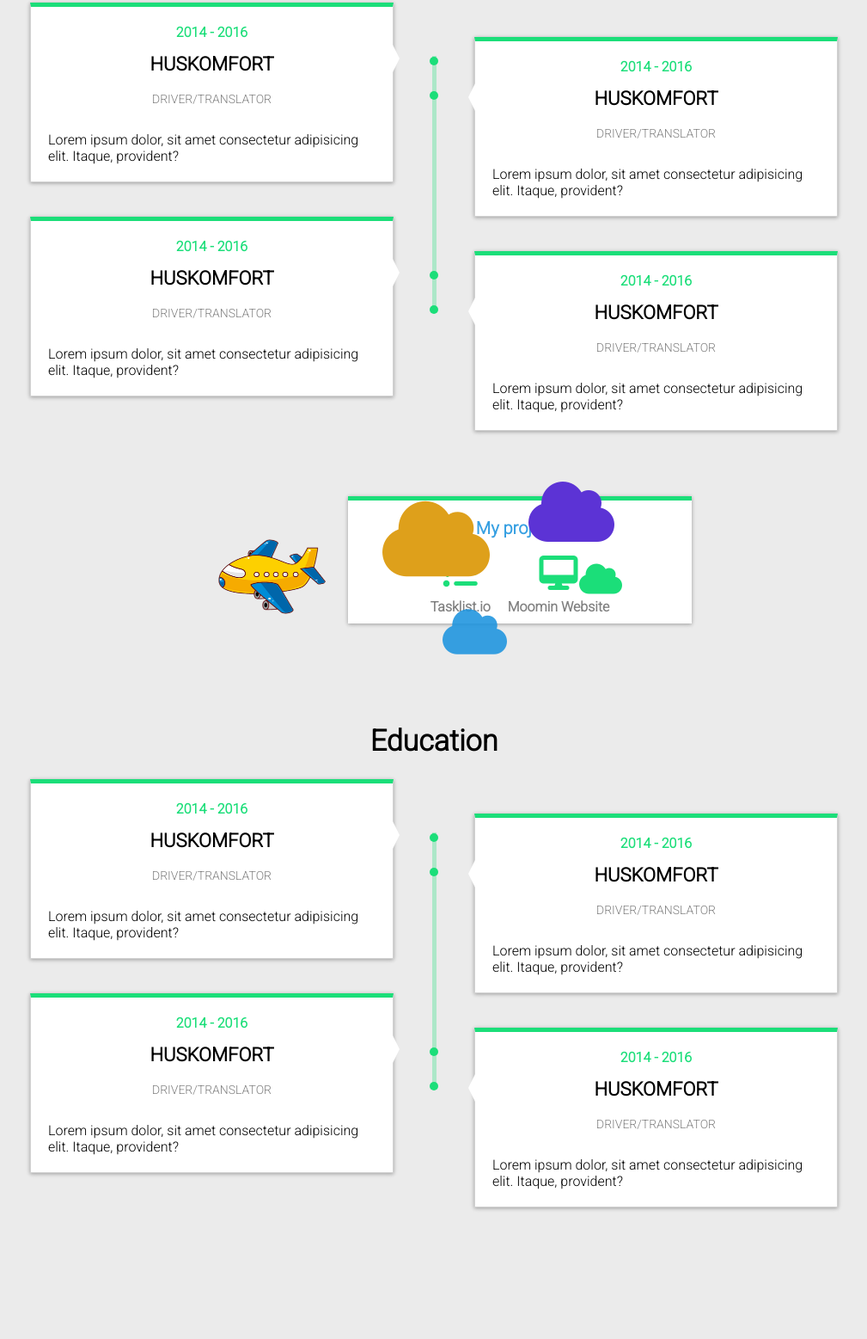
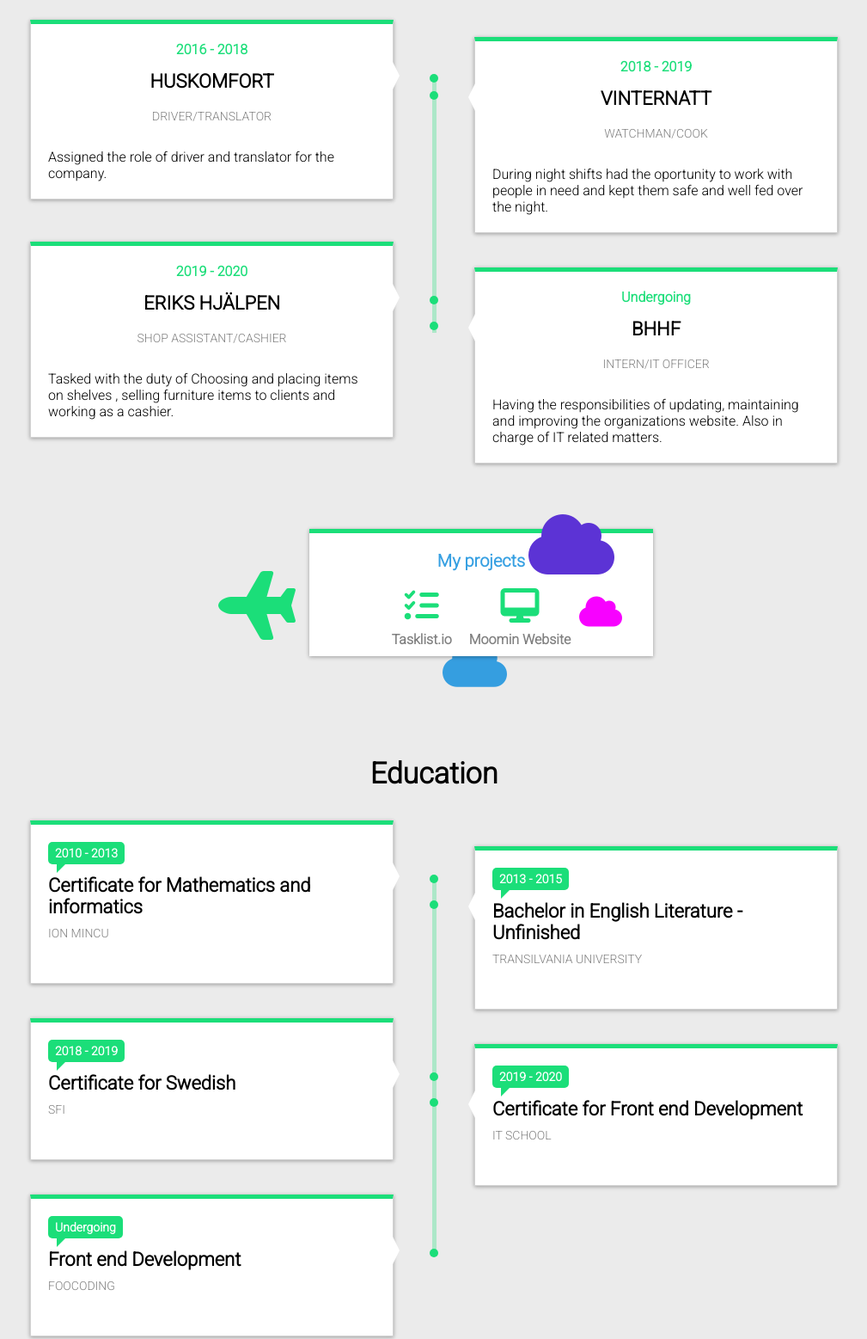
Before and after one commit to Claudiu-Ionel/CV.github.io, a plain HTML site: page index.html in a window 1280 px wide. Shown: the part 1360-2917 px from the top of the page at 86% size, without its empty margins (135-1144 px from the left). Drawn offline with nearby package versions, Linux system fonts and the light colour scheme.

Commit message:
Added a new Airplane and animation
New plane + animation for it. Next up is a footer with all the links with info on how to do what I did here.

```diff
--- a/app.js
+++ b/app.js
@@ -1,12 +1,17 @@
 const lis = document.querySelectorAll('.box');
-
-const options = {
+const plane = document.querySelector('.airplane-wrapper');
+const liOptions = {
   root: null,
   threshold: 0.25,
   rootMargin: '-200px 0px 0px 0px'
 };
+const planeOptions = {
+  root: null,
+  threshold: 0.25,
+  rootMargin: '-100px 0px 0px 0px'
+};
 
-const observer = new IntersectionObserver(function(entries,observer){
+const lisObserver = new IntersectionObserver(function(entries,observer){
   entries.forEach(entry =>{
     if (!entry.isIntersecting) {
       return;
@@ -14,8 +19,21 @@ const observer = new IntersectionObserver(function(entries,observer){
     entry.target.classList.add('fade-in');
     console.log(entry.target)
   });
-}, options);
+}, liOptions);
 
 lis.forEach(li => {
-  observer.observe(li);
+  lisObserver.observe(li);
 })
+
+const planeObserver = new IntersectionObserver(function(entries,planeObserver){
+  entries.forEach(entry =>{
+    if(!entry.isIntersecting){
+      return;
+    } else {
+      entry.target.classList.add('fly-in');
+      planeObserver.unobserve(entry.target);
+    }
+  })
+}, planeOptions);
+
+planeObserver.observe(plane);
--- a/index.html
+++ b/index.html
@@ -14,7 +14,7 @@
       crossorigin="anonymous"
     ></script>
     <script src="./node_modules/intersection-observer/intersection-observer.js"></script>
-    <script defer src="./app.js"> </script>
+    <script defer src="./app.js"></script>
     <title>Document</title>
   </head>
   <body>
@@ -132,39 +132,35 @@
         <ul>
           <div class="middle-bar"></div>
           <li class="box left">
-            <div class="year">2014 - 2016</div>
+            <div class="year">2016 - 2018</div>
             <div class="company-name">Huskomfort</div>
             <div class="job-position">Driver/translator</div>
             <div class="job-description">
-              Lorem ipsum dolor, sit amet consectetur adipisicing elit. Itaque,
-              provident?
+              Assigned the role of driver and translator for the company.
             </div>
           </li>
           <li class="box right">
-            <div class="year">2014 - 2016</div>
-            <div class="company-name">Huskomfort</div>
-            <div class="job-position">Driver/translator</div>
+            <div class="year">2018 - 2019</div>
+            <div class="company-name">Vinternatt</div>
+            <div class="job-position">Watchman/Cook</div>
             <div class="job-description">
-              Lorem ipsum dolor, sit amet consectetur adipisicing elit. Itaque,
-              provident?
+              During night shifts had the oportunity to work with people in need and kept them safe and well fed over the night.
             </div>
           </li>
           <li class="box left">
-            <div class="year">2014 - 2016</div>
-            <div class="company-name">Huskomfort</div>
-            <div class="job-position">Driver/translator</div>
+            <div class="year">2019 - 2020</div>
+            <div class="company-name">Eriks Hjälpen</div>
+            <div class="job-position">Shop Assistant/Cashier</div>
             <div class="job-description">
-              Lorem ipsum dolor, sit amet consectetur adipisicing elit. Itaque,
-              provident?
+              Tasked with the duty of Choosing and placing items on shelves , selling furniture items to clients and working as a cashier.
             </div>
           </li>
           <li class="box right">
-            <div class="year">2014 - 2016</div>
-            <div class="company-name">Huskomfort</div>
-            <div class="job-position">Driver/translator</div>
+            <div class="year">Undergoing</div>
+            <div class="company-name">BHHF</div>
+            <div class="job-position">Intern/IT Officer</div>
             <div class="job-description">
-              Lorem ipsum dolor, sit amet consectetur adipisicing elit. Itaque,
-              provident?
+              Having the responsibilities of updating, maintaining and improving the organizations website. Also in charge of IT related matters.
             </div>
           </li>
         </ul>
@@ -176,11 +172,12 @@
           <div class="clouds r-cloud"><i class="fas fa-cloud"></i></div>
           <div class="clouds b-cloud"><i class="fas fa-cloud"></i></div>
           <div class="airplane-wrapper">
-            <img
+            <!-- <img
               class="airplane"
               src="./img/favpng_airplane-aircraft-cartoon.png"
               alt="airplane image"
-            />
+            /> -->
+            <i class="fas fa-plane"></i>
             <div class="airplane--ribbon">
               <div class="title">My projects</div>
               <div class="projects-box">
@@ -201,40 +198,46 @@
         <ul>
           <div class="middle-bar"></div>
           <li class="box left">
-            <div class="year">2014 - 2016</div>
-            <div class="company-name">Huskomfort</div>
-            <div class="job-position">Driver/translator</div>
-            <div class="job-description">
-              Lorem ipsum dolor, sit amet consectetur adipisicing elit. Itaque,
-              provident?
+            <div class="hello">
+              2010 - 2013
+              <div></div>
             </div>
+            <div class="certificate">
+              Certificate for Mathematics and informatics
+            </div>
+            <div class="institute-name">Ion Mincu</div>
           </li>
           <li class="box right">
-            <div class="year">2014 - 2016</div>
-            <div class="company-name">Huskomfort</div>
-            <div class="job-position">Driver/translator</div>
-            <div class="job-description">
-              Lorem ipsum dolor, sit amet consectetur adipisicing elit. Itaque,
-              provident?
+            <div class="hello">
+              2013 - 2015
+              <div></div>
             </div>
+            <div class="certificate">Bachelor in English Literature - Unfinished</div>
+            <div class="institute-name">Transilvania University</div>
           </li>
           <li class="box left">
-            <div class="year">2014 - 2016</div>
-            <div class="company-name">Huskomfort</div>
-            <div class="job-position">Driver/translator</div>
-            <div class="job-description">
-              Lorem ipsum dolor, sit amet consectetur adipisicing elit. Itaque,
-              provident?
+            <div class="hello">
+              2018 - 2019
+              <div></div>
             </div>
+            <div class="certificate">Certificate for Swedish</div>
+            <div class="institute-name">SFI</div>
           </li>
           <li class="box right">
-            <div class="year">2014 - 2016</div>
-            <div class="company-name">Huskomfort</div>
-            <div class="job-position">Driver/translator</div>
-            <div class="job-description">
-              Lorem ipsum dolor, sit amet consectetur adipisicing elit. Itaque,
-              provident?
+            <div class="hello">
+              2019 - 2020
+              <div></div>
             </div>
+            <div class="certificate">Certificate for Front end Development</div>
+            <div class="institute-name">IT School</div>
+          </li>
+          <li class="box left">
+            <div class="hello">
+              Undergoing
+              <div></div>
+            </div>
+            <div class="certificate">Front end Development</div>
+            <div class="institute-name">FooCoding</div>
           </li>
         </ul>
       </section>
--- a/style.css
+++ b/style.css
@@ -269,9 +269,24 @@ section {
   position: relative;
   z-index: 1;
   justify-content: space-between;
+  align-items: center;
   flex-direction: row;
   flex-wrap: wrap;
   list-style-type: none;
+}
+.middle-bar{
+  position: absolute;
+  z-index: -1;
+  left: calc(50% - 2.5px);
+  width: 5px;
+  top: 62px;
+  padding: 1px;
+  background-color: var(--main-bg-color);
+  opacity: 0.3;
+}
+.work-experience .middle-bar {
+  height: 56%;
+  top: 84px;
 }
 .box {
   position: relative;
@@ -370,17 +385,7 @@ section {
 .fade-in {
   opacity: 1;
 }
-.middle-bar{
-  position: absolute;
-  z-index: -1;
-  left: calc(50% - 2.5px);
-  width: 5px;
-  height: 60%;
-  top: 62px;
-  padding: 1px;
-  background-color: var(--main-bg-color);
-  opacity: 0.3;
-}
+
 .year {
   font-size: 16px;
   font-weight: 600;
@@ -436,10 +441,11 @@ section {
   font-size: 60px;
 }
 .b-cloud {
-  color: var(--main-bg-color);
+  color: rgb(247, 2, 255);
   top: 100px;
   left: 659px;
   font-size: 40px;
+  z-index: 1;
 }
 .airplane-wrapper{
   display: flex;
@@ -447,7 +453,14 @@ section {
   justify-content: center;
   align-items: center;
   width: fit-content;
+  position: relative;
+  right: -50%;
   height: 100%;
+  transition: all 1250ms ease-in;
+  z-index: 0;
+}
+.fly-in {
+  right: 0;
 }
 @keyframes plane {
   0% {top:0px; left: 0px;}
@@ -456,7 +469,7 @@ section {
   75% {top: 10px; left: 2px;}
   100% {top: 0px; left: 0px;}
 }
-.airplane-wrapper img {
+/* .airplane-wrapper img {
   width: 200px;
   height: 150px;
   position: relative;
@@ -464,6 +477,17 @@ section {
   animation-duration: 2s;
   animation-iteration-count: infinite;
   z-index: 2;
+} */
+.airplane-wrapper i.fa-plane {
+  font-size: 80px;
+  margin-right: 20px;
+  position: relative;
+  animation-name: plane;
+  animation-duration: 2s;
+  animation-iteration-count: infinite;
+  z-index: 2;
+  transform: rotate(180deg);
+  color: var(--main-bg-color)
 }
 .airplane--ribbon {
   width: 400px;
@@ -505,3 +529,38 @@ section {
   color: gray ;
   text-decoration: none;
 }
+
+.education .hello {
+  width: fit-content;
+  border-radius: 5px;
+  font-size: 14px;
+  padding: 5px 8px;
+  margin-bottom: 12px;
+}
+
+.education .institute-name {
+  text-transform: uppercase;
+  font-size: 14px;
+  font-weight: 500;
+  color: gray;
+  margin: 0px 0px 30px 0px;
+  justify-content: flex-start;
+}
+
+.education .certificate {
+  font-weight: 600;
+  font-size: 22px;
+  margin: 0px 0px 10px 0px;
+  justify-content: flex-start;
+}
+.education .middle-bar {
+  height: 72%;
+  top: 74px;
+}
+section.education li.box:nth-child(6) {
+  margin: 10px 0px 0px 0px;
+}
+
+section.work-experience li.box:nth-child(4) {
+  margin: -20px 0px 0px 0px;
+}
```
